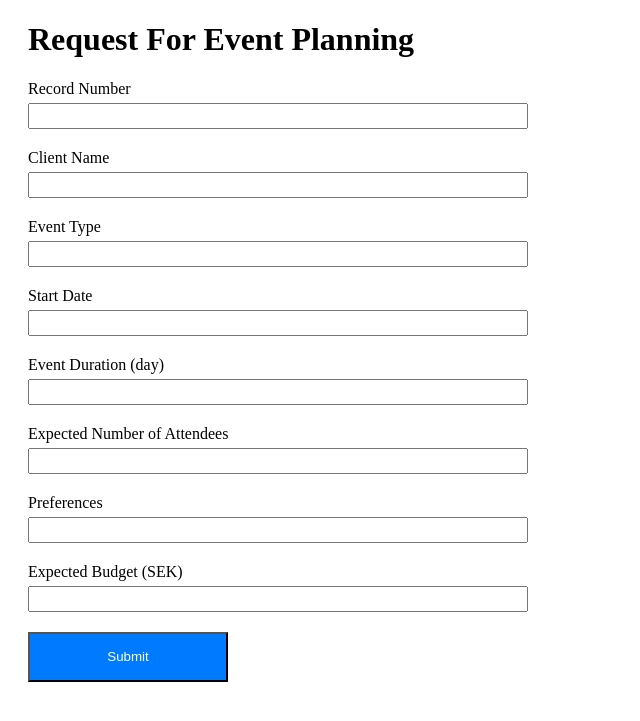
After one commit to kkckuek/ID2207-project, a Flask app: page /customerservice/form in a window 1280 px wide. The commit adds this page. Shown: the top 721 px of the page, without its empty margins (0-640 px from the left). Run offline with Flask 3, Linux system fonts and the light colour scheme.

Commit message:
complete story 1

```diff
--- a/app.py
+++ b/app.py
@@ -1,4 +1,5 @@
-from flask import Flask, render_template, url_for
+from flask import Flask, render_template, url_for, request, redirect
+import csv
 
 
 app = Flask(__name__)
@@ -9,5 +10,59 @@ def login():
     return render_template("login.html")
 
 
+@app.route("/customerservice/home")
+def customerServiceHome():
+    return render_template("customerServiceHome.html")
+
+
+@app.route("/customerservice/form")
+def customerServiceForm():
+    return render_template("customerServiceForm.html")
+
+
+@app.route("/customerservice/form/submit", methods=["POST"])
+def evnetPlanningRequestSubmit():
+    # Get data from form
+    record_number = request.form.get("record_number")
+    client_name = request.form.get("client_name")
+    event_type = request.form.get("event_type")
+    start_date = request.form.get("start_date")
+    duration = request.form.get("duration")
+    attendees_number = request.form.get("attendees_number")
+    preferences = request.form.get("preferences")
+    budget = request.form.get("budget")
+
+    # Save data to a file
+    with open("event_request.csv", "a", newline="") as f:  # Append mode
+        writer = csv.writer(f)
+        if f.tell() == 0:  # Check if the file is empty
+            writer.writerow(
+                [
+                    "Record Number",
+                    "Client Name",
+                    "Event Type",
+                    "Start Date",
+                    "Duration",
+                    "Attendees Number",
+                    "Preferences",
+                    "Budget",
+                ]
+            )
+
+        writer.writerow(
+            [
+                record_number,
+                client_name,
+                event_type,
+                start_date,
+                duration,
+                attendees_number,
+                preferences,
+                budget,
+            ]
+        )
+    return redirect(url_for("customerServiceHome"))
+
+
 if __name__ == "__main__":
     app.run(debug=True)
--- a/static/css/main.css
+++ b/static/css/main.css
@@ -33,5 +33,68 @@
 }
 
 .login_content_button:hover {
-    background-color: #0056b3;       /* Darker color on hover */
+    background-color: #0056b3;
+    cursor: pointer;
 }
+
+.customerservicehome{
+    display: flex;
+    justify-content: center;       /* Centers horizontally */
+    align-items: center;           /* Centers vertically */
+    height: 100vh;
+    flex-direction: column;
+}
+
+.customerservicehome_content{
+    display: flex;
+    flex-direction: column;
+    gap: 10px;
+}
+.customerservicehome_content_button {
+    display: inline-flex;
+    justify-content: center;
+    align-items: center;
+    padding: 40px 100px;
+    background-color: #007bff;
+    color: white;
+    text-decoration: none;
+    border-radius: 5px;
+    font-size: 16px;
+}
+
+.customerservicehome_content_button:hover {
+    background-color: #0056b3;
+    cursor: pointer;
+}
+
+.customerserviceform{
+    margin: 20px;
+}
+.customerserviceform_form{
+    display: flex;
+    gap: 20px;
+    flex-direction: column;
+}
+
+.customerserviceform_form_question{
+    display: flex;
+    gap: 5px;
+    flex-direction: column;
+    width: 500px;
+
+    input{
+        height: 20px;
+    }
+}
+
+.customerserviceform_form_button{
+    width: 200px;
+    height: 50px;
+    background-color: #007bff;
+    color: white;
+
+}
+
+.customerserviceform_form_button:hover{
+    background-color: #0056b3;
+}
--- /dev/null
+++ b/templates/customerServiceForm.html
@@ -0,0 +1,62 @@
+{% extends "base.html" %} {% block head %} {% endblock %} {%block body%}
+<div class="customerserviceform">
+  <div class="customerserviceform_header">
+    <h1>Request For Event Planning</h1>
+  </div>
+
+  <form
+    class="customerserviceform_form"
+    action="{{url_for('evnetPlanningRequestSubmit')}}"
+    method="post"
+  >
+    <div class="customerserviceform_form_question">
+      <text class="customerserviceform_form_fieldname">Record Number</text>
+      <input type="text" name="record_number" />
+    </div>
+
+    <div class="customerserviceform_form_question">
+      <text class="customerserviceform_form_fieldname">Client Name</text>
+      <input type="text" name="client_name" />
+    </div>
+
+    <div class="customerserviceform_form_question">
+      <text class="customerserviceform_form_fieldname">Event Type</text>
+      <input type="text" name="event_type" />
+    </div>
+
+    <div class="customerserviceform_form_question">
+      <text class="customerserviceform_form_fieldname">Start Date</text>
+      <input type="text" name="start_date" />
+    </div>
+
+    <div class="customerserviceform_form_question">
+      <text class="customerserviceform_form_fieldname"
+        >Event Duration (day)</text
+      >
+      <input type="number" name="duration" />
+    </div>
+
+    <div class="customerserviceform_form_question">
+      <text class="customerserviceform_form_fieldname"
+        >Expected Number of Attendees</text
+      >
+      <input type="number" name="attendees_number" />
+    </div>
+
+    <div class="customerserviceform_form_question">
+      <text class="customerserviceform_form_fieldname">Preferences</text>
+      <input type="text" name="preferences" />
+    </div>
+
+    <div class="customerserviceform_form_question">
+      <text class="customerserviceform_form_fieldname"
+        >Expected Budget (SEK)</text
+      >
+      <input type="number" name="budget" />
+    </div>
+    <button class="customerserviceform_form_button" type="submit">
+      Submit
+    </button>
+  </form>
+</div>
+{%endblock%}
--- a/templates/login.html
+++ b/templates/login.html
@@ -12,7 +12,9 @@
     <div class="login_content_row">
       <a class="login_content_button">Financial Manager</a>
       <a class="login_content_button">Senior Customer Service Officer</a>
-      <a class="login_content_button">Customer Service Team</a>
+      <a class="login_content_button" href="{{url_for('customerServiceHome')}}"
+        >Customer Service Team</a
+      >
     </div>
     <div class="login_content_row">
       <a class="login_content_button">Production Team</a>
```
Also changed, not shown: templates/customerServiceHome.html (added, +18 -0 lines), testcase/test_event_planning_request_submit.py (added, +58 -0 lines).
